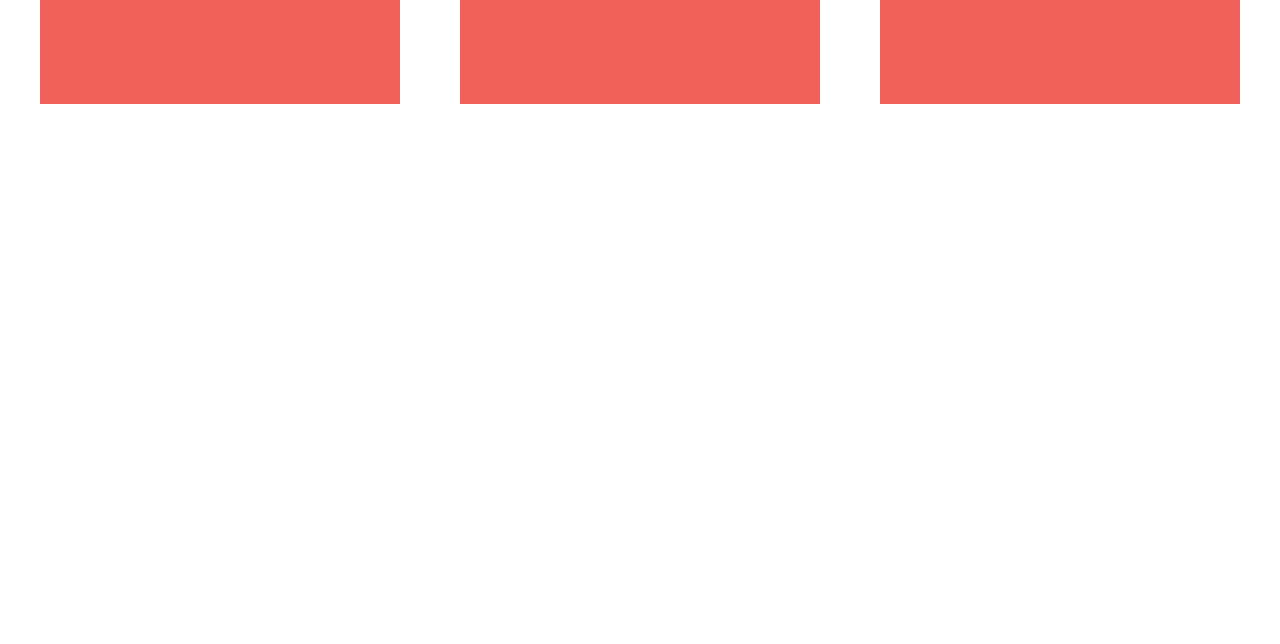
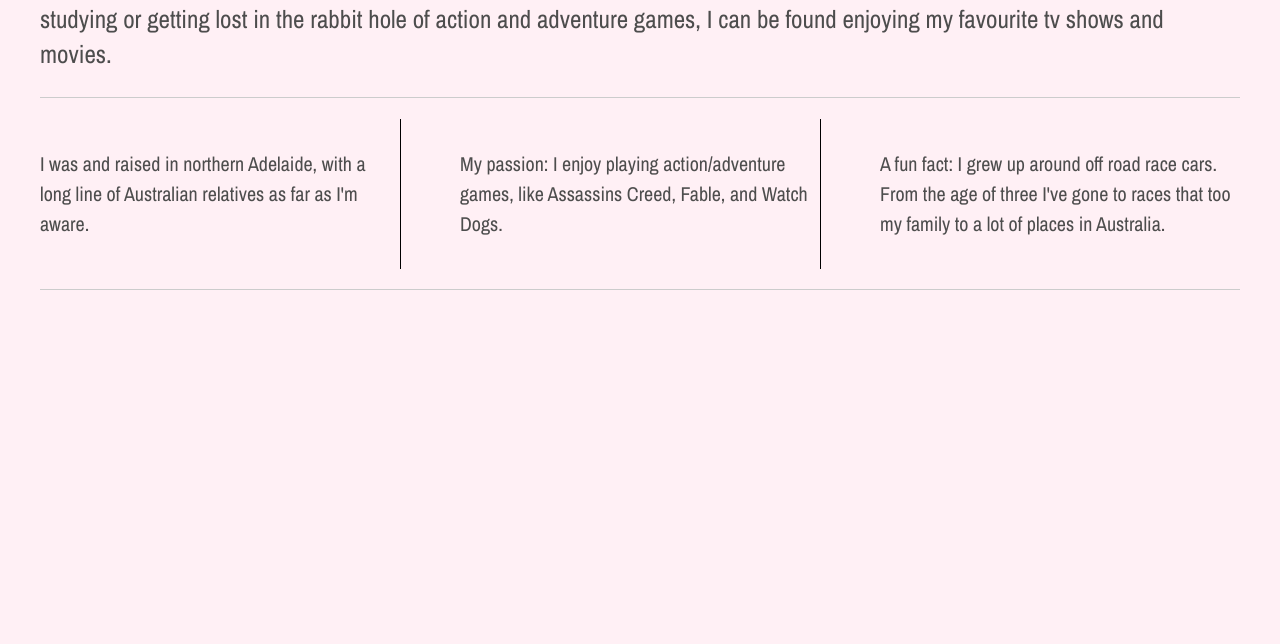
Before and after one commit to amadde01/divs-flexbox-starter, a plain HTML site: page index.html in a window 1280 px wide. Shown: the part 236-880 px from the top of the page. Drawn offline with nearby package versions, Linux system fonts and the light colour scheme.

Commit message:
added flexbox rows

```diff
--- a/css/main.css
+++ b/css/main.css
@@ -97,7 +97,7 @@ textarea {
 
 
 html {
-  background-color: #fff;
+  background-color: #FFF0F5;
   height: 100%;
 }
 
@@ -106,29 +106,44 @@ body {
   padding: 2em;
   font-size: 1.25em;
   height: 100%;
+  padding: 2em;
 }
 
 .wrapper {
   /*add display:flex and set justify-content to space-between*/
-  font-weight: 700;
   display: flex;
   justify-content: space-between;
+  align-items: center;
+  flex-flow: row wrap;
 }
 
 .div-1, .div-2, .div-3 {
   /*give the divs a width of 30%, add display:flex, set justify-content and align-items to center*/
   color: #fff;
   line-height: 1.5em;
-  font-size: 1.6em;
-  background-color: #f16059;
-  height: 300px;
+  font-size: 1em;
+  height: auto;
   display: flex;
   width: 30%;
   justify-content: center;
   align-items: center;
+  color: #4d4d4d;
+  font-family: 'Archivo Narrow', sans-serif;
+
 }
 
+.div-1, .div-2 {
+  border-right: 0.5px solid black;
+  height: 150px;}
 
+h1, p {
+  font-family: 'Archivo Narrow', sans-serif;
+  color: #4d4d4d;
+}
+
+p {
+  font-size: 1.25em;
+}
 
 
 /* ==========================================================================
--- a/index.html
+++ b/index.html
@@ -15,23 +15,29 @@
         <script src="js/vendor/modernizr-2.8.3.min.js"></script>
         <link href='http://fonts.googleapis.com/css?family=Lora:700' rel='stylesheet' type='text/css'>
         <link href='http://fonts.googleapis.com/css?family=Source+Sans+Pro:400,700' rel='stylesheet' type='text/css'>
+        <link rel="preconnect" href="https://fonts.googleapis.com">
+<link rel="preconnect" href="https://fonts.gstatic.com" crossorigin>
+<link href="https://fonts.googleapis.com/css2?family=Archivo+Narrow&display=swap" rel="stylesheet">
     </head>
     <body>
         <!--[if lt IE 8]>
             <p class="browserupgrade">You are using an <strong>outdated</strong> browser. Please <a href="http://browsehappy.com/">upgrade your browser</a> to improve your experience.</p>
         <![endif]-->
-
+       <h1>Hi. I'm Amelia.</h1>
+       <br>
+       <p>I am a <span>Responsive Designer & Developer</span> who thrives on visual storytelling and the best user experience. When I'm not working, studying or getting lost in the rabbit hole of action and adventure games, I can be found enjoying my favourite tv shows and movies.</p>
+        <hr>
         <section class="wrapper">
             <div class="div-1">
-                Div 1
+                I was and raised in northern Adelaide, with a long line of Australian relatives as far as I'm aware.
             </div>
             <div class="div-2">
-                Div 2
+                My passion: I enjoy playing action/adventure games, like Assassins Creed, Fable, and Watch Dogs.
             </div>
             <div class="div-3">
-                Div 3
-            </div>
+                A fun fact: I grew up around off road race cars. From the age of three I've gone to races that too my family to a lot of places in Australia.
         </section>
+        <hr>
 
         <script src="https://ajax.googleapis.com/ajax/libs/jquery/1.11.3/jquery.min.js"></script>
         <script>window.jQuery || document.write('<script src="js/vendor/jquery-1.11.3.min.js"><\/script>')</script>
```
